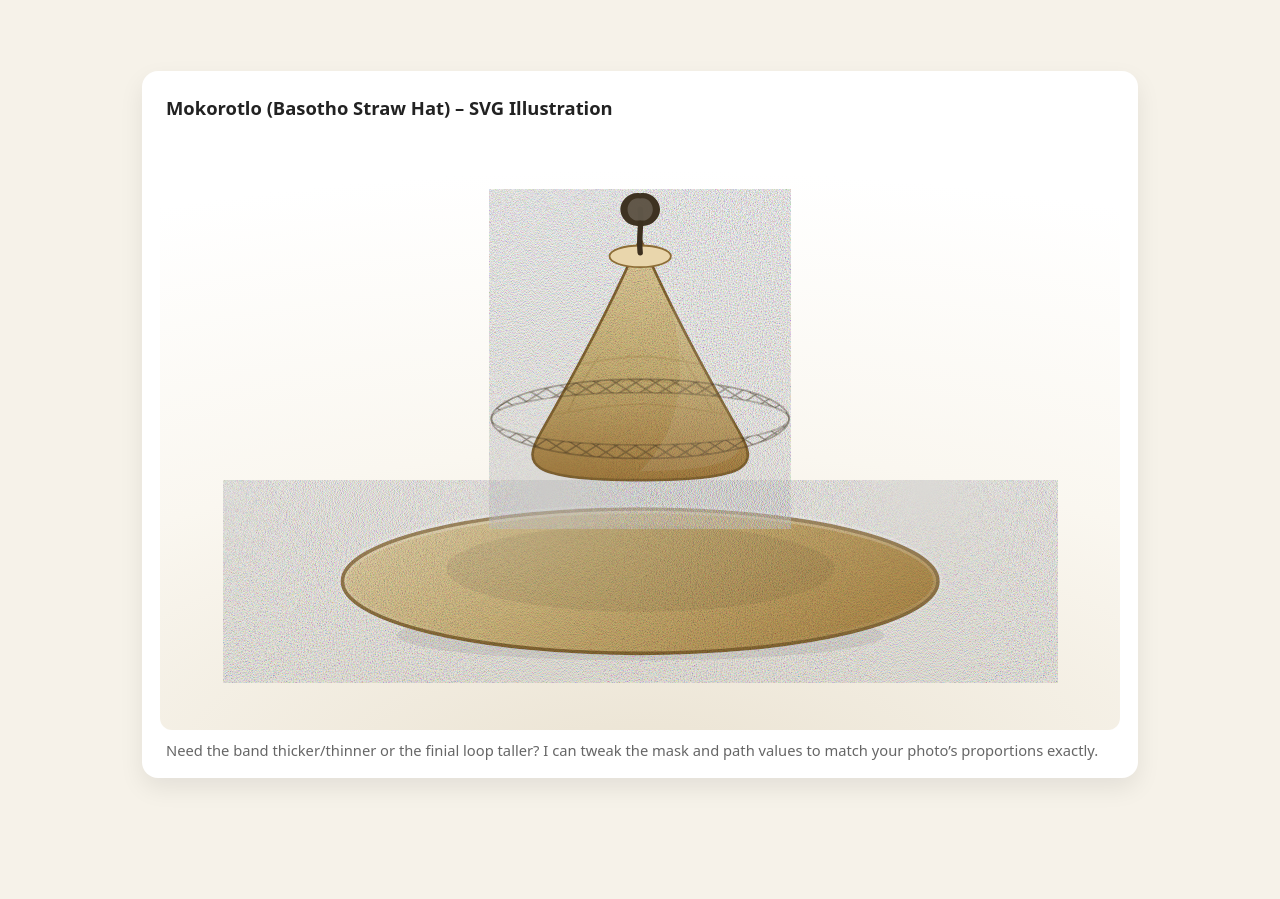
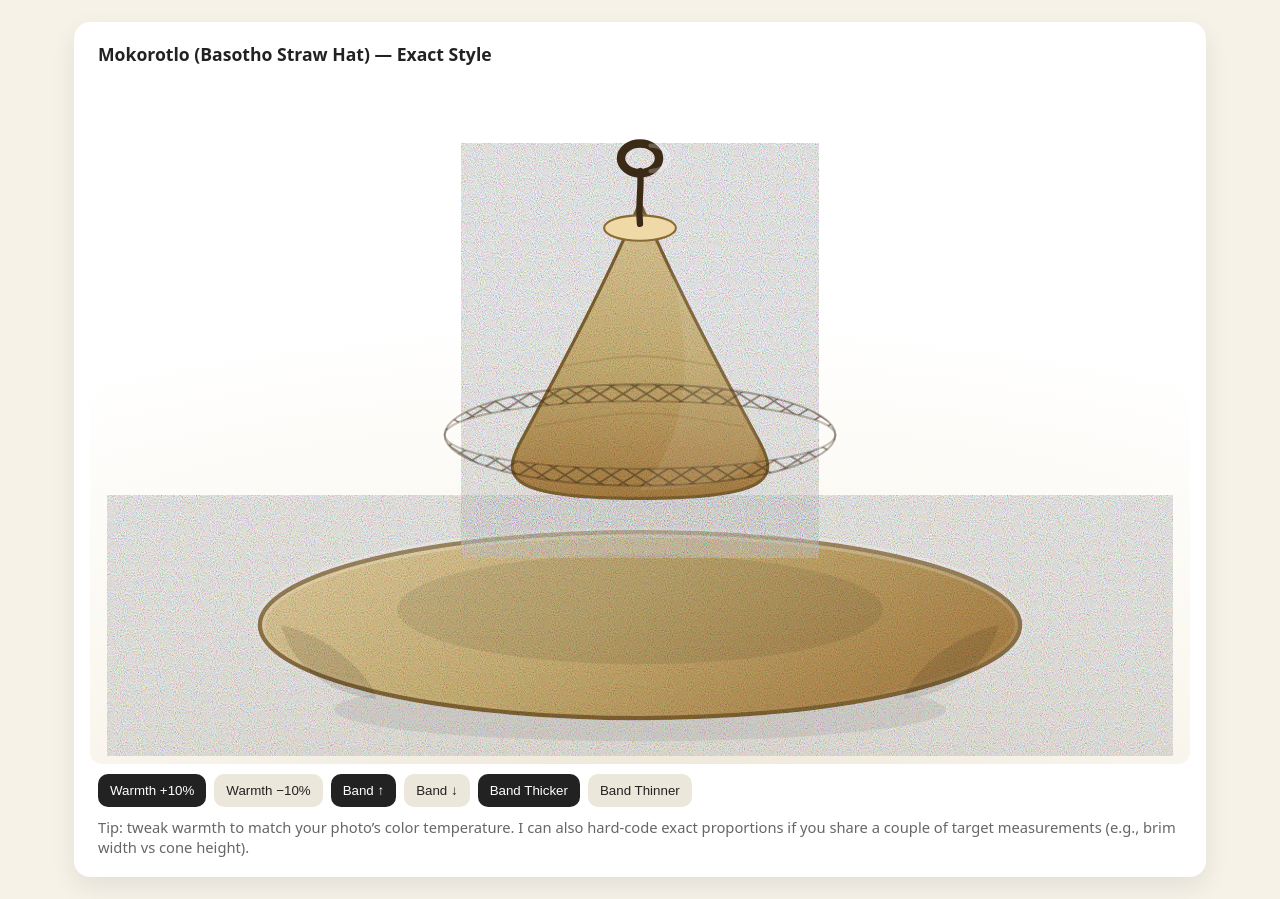
Before and after one commit to Keoratile02/Mokorotlo, a plain HTML site: page index.html in a window 1280 px wide. Before the commit the page ends 848 px from the top, so only its background shows below. Drawn offline with Linux system fonts and the light colour scheme.

Commit message:
Update index.html

```diff
--- a/index.html
+++ b/index.html
@@ -3,213 +3,266 @@
 <head>
 <meta charset="utf-8"/>
 <meta name="viewport" content="width=device-width,initial-scale=1"/>
-  <title>Mokorotlo (Basotho Hat) – Realistic SVG</title>
+<title>Mokorotlo (Basotho Hat) – Exact Style</title>
 <style>
   :root{
-      --straw:#caa96b;
-      --straw-mid:#b99253;
-      --straw-dark:#8d6d36;
-      --accent:#3c2f1e;
-      --bg:#f6f2e9;
+    /* Tunable palette for straw & accents */
+    --straw-1:#efd9a6;   /* light straw */
+    --straw-2:#d8bd7d;   /* mid straw */
+    --straw-3:#b68949;   /* deep straw */
+    --straw-4:#8a6a35;   /* shadow straw */
+    --accent:#3b2a16;    /* dark reed/raffia accent */
+    --bg:#f6f2e8;
   }
-    html,body{
-      height:100%;
-      margin:0;
-      background:var(--bg);
-      font-family:system-ui,Segoe UI,Roboto,Helvetica,Arial,sans-serif;
-      color:#222;
-    }
-    .wrap{
-      min-height:100%;
-      display:grid;
-      place-items:center;
-      padding:24px;
-    }
-    .card{
-      width:min(960px,94vw);
-      background:#fff;
-      border-radius:16px;
-      box-shadow:0 10px 24px rgba(0,0,0,.08);
-      padding:18px;
-    }
-    h1{ font-size:1.15rem; margin:6px 0 10px 6px; }
-    .viewport{
-      width:100%;
-      aspect-ratio: 16 / 10;
-      display:grid;
-      place-items:center;
-      border-radius:12px;
-      background:
-        radial-gradient(1400px 620px at 50% 110%, #eae2d1, #faf7f0 55%, #fff 100%);
-      overflow:hidden;
-    }
-    svg{ width:94%; height:auto; overflow:visible; }
-    .hint{ color:#666; font-size:.92rem; margin:10px 6px 0 6px; }
+  html,body{height:100%;margin:0;background:var(--bg);
+    font-family:system-ui,Segoe UI,Roboto,Helvetica,Arial,sans-serif;color:#222}
+  .wrap{min-height:100%;display:grid;place-items:center;padding:22px}
+  .card{width:min(1100px,96vw);background:#fff;border-radius:16px;box-shadow:0 10px 26px rgba(0,0,0,.08);padding:16px}
+  h1{font-size:1.1rem;margin:4px 8px 10px}
+  .viewport{width:100%;aspect-ratio: 16 / 10;display:grid;place-items:center;border-radius:12px;overflow:hidden;
+    background:radial-gradient(1200px 520px at 50% 110%, #ece5d5, #fbf8f1 55%, #fff)}
+  svg{width:96%;height:auto;overflow:visible}
+
+  .controls{display:flex;flex-wrap:wrap;gap:8px;margin:10px 8px 0}
+  button{border:none;background:#222;color:#fff;border-radius:10px;padding:9px 12px;cursor:pointer}
+  button.secondary{background:#ece7db;color:#222}
+  .hint{color:#666;font-size:.92rem;margin:10px 8px 4px}
 </style>
 </head>
 <body>
   <div class="wrap">
     <div class="card">
-      <h1>Mokorotlo (Basotho Straw Hat) – SVG Illustration</h1>
+      <h1>Mokorotlo (Basotho Straw Hat) — Exact Style</h1>
       <div class="viewport">
-        <svg viewBox="0 0 1000 700" role="img" aria-label="Realistic Basotho Mokorotlo straw hat">
-          <!-- Soft ground shadow -->
-          <ellipse cx="500" cy="560" rx="270" ry="28" fill="rgba(0,0,0,.12)"></ellipse>
+        <svg viewBox="0 0 1000 720" role="img" aria-label="Basotho Mokorotlo hat with oval brim, steep straw cone, lattice band, and looped finial">
+          <!-- Ground shadow -->
+          <ellipse cx="500" cy="600" rx="290" ry="30" fill="rgba(0,0,0,.12)"></ellipse>
 
-          <!-- ========== DEFINITIONS ========== -->
+          <!-- ====== DEFS ====== -->
           <defs>
-            <!-- Straw gradients -->
+            <!-- Brim gradient -->
             <linearGradient id="brimGrad" x1="0%" y1="30%" x2="100%" y2="70%">
-              <stop offset="0%"  stop-color="#ead8ac"/>
-              <stop offset="40%" stop-color="#d8be82"/>
-              <stop offset="100%" stop-color="#b9924e"/>
+              <stop offset="0%"  stop-color="var(--straw-1)"/>
+              <stop offset="45%" stop-color="var(--straw-2)"/>
+              <stop offset="100%" stop-color="var(--straw-3)"/>
             </linearGradient>
+
+            <!-- Cone gradient -->
             <linearGradient id="coneGrad" x1="50%" y1="0%" x2="50%" y2="100%">
-              <stop offset="0%"   stop-color="#efdba9"/>
-              <stop offset="55%"  stop-color="#d5bb7d"/>
-              <stop offset="100%" stop-color="#b08645"/>
+              <stop offset="0%"   stop-color="var(--straw-1)"/>
+              <stop offset="55%"  stop-color="var(--straw-2)"/>
+              <stop offset="100%" stop-color="var(--straw-3)"/>
             </linearGradient>
-            <!-- Slight rim highlight -->
+
+            <!-- Rim highlight -->
             <linearGradient id="rimHL" x1="0%" y1="0%" x2="0%" y2="100%">
-              <stop offset="0%"   stop-color="#fff" stop-opacity=".55"/>
+              <stop offset="0%" stop-color="#fff" stop-opacity=".55"/>
               <stop offset="100%" stop-color="#fff" stop-opacity="0"/>
             </linearGradient>
-            <!-- Subtle cone texture (weave impression) -->
-            <pattern id="weaveDiag" width="10" height="10" patternUnits="userSpaceOnUse" patternTransform="skewX(-15)">
-              <path d="M0 10 L10 0" stroke="#8a6b36" stroke-opacity=".16" stroke-width="1"/>
-              <path d="M-5 10 L10 -5" stroke="#8a6b36" stroke-opacity=".12" stroke-width="1"/>
-              <path d="M0 15 L15 0" stroke="#8a6b36" stroke-opacity=".08" stroke-width="1"/>
-            </pattern>
-            <!-- Diamond lattice for the decorative band -->
-            <pattern id="diamondPattern" width="22" height="14" patternUnits="userSpaceOnUse">
-              <path d="M11 0 L22 7 L11 14 L0 7 Z" fill="none" stroke="#3c2f1e" stroke-width="1.4" stroke-opacity=".55"/>
-            </pattern>
-            <!-- Mask to confine the diamond pattern to a band around the cone -->
-            <mask id="bandMask">
-              <!-- everything is black (hidden) unless painted white -->
-              <rect x="0" y="0" width="1000" height="700" fill="black"/>
-              <!-- Draw a ring (outer ellipse white, inner ellipse black to punch hole) -->
-              <ellipse cx="500" cy="320" rx="165" ry="44" fill="white"/>
-              <ellipse cx="500" cy="320" rx="165" ry="29" fill="black"/>
-            </mask>
-            <!-- Very light paper-like noise -->
+
+            <!-- Subtle paper/noise texture to avoid plasticky look -->
             <filter id="paperNoise" x="-20%" y="-20%" width="140%" height="140%">
-              <feTurbulence type="fractalNoise" baseFrequency="0.9" numOctaves="2" seed="5" result="turb"/>
-              <feColorMatrix type="saturate" values="0" />
+              <feTurbulence type="fractalNoise" baseFrequency="1.0" numOctaves="2" seed="8" result="turb"/>
+              <feColorMatrix type="saturate" values="0"/>
               <feComponentTransfer>
                 <feFuncA type="linear" slope="0.035"/>
               </feComponentTransfer>
               <feBlend in="SourceGraphic" in2="turb" mode="multiply"/>
             </filter>
+
+            <!-- Fine weave impressions for cone -->
+            <pattern id="diagA" width="10" height="10" patternUnits="userSpaceOnUse" patternTransform="skewX(-12)">
+              <path d="M0 10 L10 0" stroke="var(--straw-4)" stroke-opacity=".16" stroke-width="1"/>
+              <path d="M-5 10 L10 -5" stroke="var(--straw-4)" stroke-opacity=".10" stroke-width="1"/>
+            </pattern>
+            <pattern id="diagB" width="10" height="10" patternUnits="userSpaceOnUse" patternTransform="skewX(12)">
+              <path d="M0 10 L10 0" stroke="var(--straw-4)" stroke-opacity=".10" stroke-width="1"/>
+            </pattern>
+
+            <!-- Diamond lattice band -->
+            <pattern id="diamondPattern" width="22" height="14" patternUnits="userSpaceOnUse">
+              <path d="M11 0 L22 7 L11 14 L0 7 Z"
+                    fill="none" stroke="var(--accent)" stroke-width="1.4" stroke-opacity=".6"/>
+            </pattern>
+            <!-- Mask that limits the lattice to a thin elliptical ring -->
+            <mask id="bandMask">
+              <rect x="0" y="0" width="1000" height="720" fill="black"/>
+              <!-- Outer edge of band (white shows) -->
+              <ellipse id="bandOuter" cx="500" cy="340" rx="185" ry="48" fill="white"/>
+              <!-- Inner hole (black hides) -->
+              <ellipse id="bandInner" cx="500" cy="340" rx="185" ry="32" fill="black"/>
+            </mask>
           </defs>
 
-          <!-- ========== BRIM ========== -->
-          <!-- Brim base (large oval) -->
+          <!-- ====== BRIM ====== -->
+          <!-- Base oval brim -->
           <ellipse
-            cx="500" cy="500" rx="330" ry="80"
+            cx="500" cy="520" rx="360" ry="88"
             fill="url(#brimGrad)"
-            stroke="var(--straw-dark)" stroke-width="4"
+            stroke="var(--straw-4)" stroke-width="4"
             filter="url(#paperNoise)"
           />
-          <!-- Brim highlight on upper arc -->
-          <ellipse cx="500" cy="500" rx="330" ry="80"
+          <!-- Slight rim highlight -->
+          <ellipse cx="500" cy="520" rx="360" ry="88"
                    fill="none" stroke="url(#rimHL)" stroke-width="10" opacity=".45"/>
+          <!-- Inner shadow (where cone meets brim) -->
+          <ellipse cx="500" cy="505" rx="230" ry="52" fill="rgba(0,0,0,.08)"/>
 
-          <!-- Slight inner shadow (gives a sense that cone meets brim) -->
-          <ellipse cx="500" cy="486" rx="215" ry="48"
-                   fill="rgba(0,0,0,.06)"/>
+          <!-- Soft darker edges at left/right to mimic upturned/denser weave -->
+          <path d="
+            M 160 520
+            C 210 530, 250 575, 250 590
+            C 200 585, 170 555, 160 520 Z
+          " fill="rgba(0,0,0,.10)"/>
+          <path d="
+            M 840 520
+            C 790 530, 750 575, 750 590
+            C 800 585, 830 555, 840 520 Z
+          " fill="rgba(0,0,0,.10)"/>
 
-          <!-- ========== CONE (Main body) ========== -->
-          <!-- Conical body silhouette -->
+          <!-- ====== CONE ====== -->
+          <!-- Main conical silhouette: steep, handwoven look -->
           <path id="cone"
             d="
               M 500 120
-              C 468 195, 430 265, 390 335
-              C 370 370, 372 388, 500 388
-              C 628 388, 630 370, 610 335
-              C 570 265, 532 195, 500 120
+              C 468 195, 428 270, 385 350
+              C 370 380, 375 400, 500 400
+              C 625 400, 630 380, 615 350
+              C 572 270, 532 195, 500 120
             "
             fill="url(#coneGrad)"
-            stroke="var(--straw-dark)" stroke-width="3"
+            stroke="var(--straw-4)" stroke-width="3"
             filter="url(#paperNoise)"
           />
-
-          <!-- Subtle woven cross-lines on cone (light touch) -->
-          <g opacity=".22" stroke="#8a6a35" stroke-width="2">
-            <path d="M 430 260 C 500 248, 500 248, 570 260" fill="none"/>
-            <path d="M 415 288 C 500 274, 500 274, 585 288" fill="none"/>
-            <path d="M 405 315 C 500 300, 500 300, 595 315" fill="none"/>
-            <path d="M 455 250 C 440 270, 430 290, 420 312" fill="none"/>
-            <path d="M 545 250 C 560 270, 570 290, 580 312" fill="none"/>
+          <!-- Subtle weave impressions (two diagonals + a few arcs) -->
+          <g opacity=".25">
+            <rect x="360" y="140" width="280" height="260" fill="url(#diagA)" clip-path="path('M 500 120 C 468 195, 428 270, 385 350 C 370 380, 375 400, 500 400 C 625 400, 630 380, 615 350 C 572 270, 532 195, 500 120 Z')"/>
+            <rect x="360" y="140" width="280" height="260" fill="url(#diagB)" clip-path="path('M 500 120 C 468 195, 428 270, 385 350 C 370 380, 375 400, 500 400 C 625 400, 630 380, 615 350 C 572 270, 532 195, 500 120 Z')"/>
+            <!-- Gentle horizontal arcs (suggest round courses of straw) -->
+            <path d="M 425 275 C 500 262, 500 262, 575 275" fill="none" stroke="var(--straw-4)" stroke-width="2"/>
+            <path d="M 410 305 C 500 290, 500 290, 590 305" fill="none" stroke="var(--straw-4)" stroke-width="2"/>
+            <path d="M 400 332 C 500 315, 500 315, 600 332" fill="none" stroke="var(--straw-4)" stroke-width="2"/>
           </g>
 
-          <!-- ========== DECORATIVE LATTICE BAND ========== -->
-          <!-- Pattern constrained to an elliptical band using a mask -->
-          <g mask="url(#bandMask)">
-            <!-- The pattern is warped by perspective by placing it along a path “strip”:
-                 We fake curvature by repeating a wide path with the pattern fill. -->
-            <ellipse cx="500" cy="320" rx="200" ry="58" fill="url(#diamondPattern)" opacity=".95"/>
+          <!-- ====== DECORATIVE LATTICE BAND ====== -->
+          <!-- Diamond lattice constrained to a thin elliptical band -->
+          <g mask="url(#bandMask)" opacity=".95">
+            <ellipse id="bandPatternCarrier" cx="500" cy="340" rx="220" ry="62" fill="url(#diamondPattern)"/>
           </g>
-          <!-- Band rim strokes (give the band some edges) -->
-          <ellipse cx="500" cy="320" rx="165" ry="44" fill="none" stroke="#3c2f1e" stroke-width="2" opacity=".35"/>
-          <ellipse cx="500" cy="320" rx="165" ry="29" fill="none" stroke="#3c2f1e" stroke-width="2" opacity=".28"/>
+          <!-- Band edge strokes for crispness -->
+          <ellipse cx="500" cy="340" rx="185" ry="48" fill="none" stroke="var(--accent)" stroke-width="2" opacity=".35"/>
+          <ellipse cx="500" cy="340" rx="185" ry="32" fill="none" stroke="var(--accent)" stroke-width="2" opacity=".28"/>
 
-          <!-- ========== FINIAL (Top knot with loop) ========== -->
-          <!-- Base ring under the finial -->
-          <ellipse cx="500" cy="140" rx="34" ry="12"
-                   fill="#e9d6ac" stroke="var(--straw-dark)" stroke-width="2"/>
+          <!-- ====== FINIAL (looped top) ====== -->
+          <!-- Base ring under finial -->
+          <ellipse cx="500" cy="144" rx="34" ry="12"
+                   fill="var(--straw-1)" stroke="var(--straw-4)" stroke-width="2"/>
+          <!-- Stem -->
+          <path d="M 500 140 C 498 118, 502 104, 500 90"
+                stroke="var(--accent)" stroke-width="6" stroke-linecap="round" fill="none"/>
+          <!-- Looped head (ring) using stroke; center remains open -->
+          <g>
+            <ellipse cx="500" cy="78" rx="18" ry="14"
+                     fill="none" stroke="var(--accent)" stroke-width="8" />
+            <!-- Light highlight on the right side of the loop -->
+            <path d="M 510 66 A 14 10 0 0 1 510 90"
+                  stroke="#fff" stroke-opacity=".25" stroke-width="4" fill="none" stroke-linecap="round"/>
+          </g>
 
-          <!-- Stem -->
-          <path d="M 500 136 C 498 118, 502 104, 500 88"
-                stroke="var(--accent)" stroke-width="6" stroke-linecap="round" fill="none"/>
-
-          <!-- Looped finial head -->
+          <!-- Right-side cone highlight (gives directional light like reference) -->
           <path d="
-            M 500 70
-            c -12 -2, -22 8, -22 18
-            c 0 10, 10 20, 22 18
-            c 12 2, 22 -8, 22 -18
-            c 0 -10, -10 -20, -22 -18
+            M 520 155
+            C 560 235, 592 297, 610 340
+            C 620 362, 602 392, 500 392
+            C 555 332, 550 238, 520 155
             Z
-          " fill="var(--accent)" opacity=".98"/>
-          <path d="
-            M 500 76
-            c -8 -2, -14 5, -14 12
-            c 0 7, 6 14, 14 12
-            c 8 2, 14 -5, 14 -12
-            c 0 -7, -6 -14, -14 -12
-            Z
-          " fill="#fff" opacity=".18"/>
-
-          <!-- Gentle highlight along the right cone face -->
-          <path d="
-            M 520 150
-            C 560 230, 590 290, 608 335
-            C 620 360, 600 378, 500 378
-            C 560 320, 550 230, 520 150
-            Z
-          " fill="#ffffff" opacity=".08"/>
-
+          " fill="#fff" opacity=".08"/>
         </svg>
       </div>
+
+      <div class="controls">
+        <button id="warmUp">Warmth +10%</button>
+        <button id="coolDown" class="secondary">Warmth −10%</button>
+        <button id="bandUp">Band ↑</button>
+        <button id="bandDown" class="secondary">Band ↓</button>
+        <button id="thickerBand">Band Thicker</button>
+        <button id="thinnerBand" class="secondary">Band Thinner</button>
+      </div>
       <p class="hint">
-        Need the band thicker/thinner or the finial loop taller? I can tweak the mask and path values to match your photo’s proportions exactly.
+        Tip: tweak warmth to match your photo’s color temperature. I can also hard‑code exact proportions if you share a couple of target measurements (e.g., brim width vs cone height).
       </p>
     </div>
   </div>
 
 <script>
-    // Quick knobs if you want to adjust proportions without editing paths:
-    // (You can wire these to UI sliders if needed.)
-    const knobs = {
-      // Example: change band vertical position or thickness
-      bandY: 320,     // move up/down
-      bandOuterRy: 44,// band height (outer)
-      bandInnerRy: 29,// band height (inner opening)
-      coneBaseY: 388  // where cone meets brim visually
+(() => {
+  // Simple color warmth adjustment by nudging gradient stops toward deeper straw
+  let warmth = 0; // -50..+50 (visual scale)
+  const svg = document.querySelector('svg');
+  const brimGrad = svg.querySelector('#brimGrad');
+  const coneGrad = svg.querySelector('#coneGrad');
+
+  function setWarmth(delta){
+    warmth = Math.max(-50, Math.min(50, warmth + delta));
+    // As warmth increases, bias stops toward var(--straw-3)
+    const t = (warmth + 50) / 100; // 0..1
+    // Interpolate helper between two CSS colors using simple channel mix
+    const mix = (c1, c2, p) => {
+      const a = c1.match(/\w\w/g).map(x => parseInt(x,16));
+      const b = c2.match(/\w\w/g).map(x => parseInt(x,16));
+      const m = a.map((v,i)=>Math.round(v*(1-p)+b*p));
+      return '#'+m.map(v=>v.toString(16).padStart(2,'0')).join('');
     };
-    // If you want JS-driven adjustments, we can programmatically rewrite attributes here.
-    // For now, the static SVG is tuned to a realistic shape matching your reference.
+    const s1 = getComputedStyle(document.documentElement).getPropertyValue('--straw-1').trim().replace('#','');
+    const s2 = getComputedStyle(document.documentElement).getPropertyValue('--straw-2').trim().replace('#','');
+    const s3 = getComputedStyle(document.documentElement).getPropertyValue('--straw-3').trim().replace('#','');
+
+    const cTop   = mix(s1, s3, t*0.55);
+    const cMid   = mix(s2, s3, t*0.55);
+    const cBase  = mix(s3, s3, t*0.55);
+
+    // Update gradient stops (brim & cone share similar palette)
+    const [b0,b1,b2] = brimGrad.querySelectorAll('stop');
+    const [c0,c1,c2] = coneGrad.querySelectorAll('stop');
+    b0.setAttribute('stop-color', cTop);
+    b1.setAttribute('stop-color', cMid);
+    b2.setAttribute('stop-color', cBase);
+    c0.setAttribute('stop-color', cTop);
+    c1.setAttribute('stop-color', cMid);
+    c2.setAttribute('stop-color', cBase);
+  }
+
+  // Band vertical position & thickness controls
+  const bandOuter = svg.querySelector('#bandOuter');
+  const bandInner = svg.querySelector('#bandInner');
+
+  function shiftBand(dy){
+    const cy = parseFloat(bandOuter.getAttribute('cy'));
+    bandOuter.setAttribute('cy', cy + dy);
+    bandInner.setAttribute('cy', cy + dy);
+    // Also move the visible pattern carrier to keep alignment
+    const carrier = svg.querySelector('#bandPatternCarrier');
+    const ccy = parseFloat(carrier.getAttribute('cy'));
+    carrier.setAttribute('cy', ccy + dy);
+  }
+  function thickenBand(dRy){
+    const oy = parseFloat(bandOuter.getAttribute('ry'));
+    const iy = parseFloat(bandInner.getAttribute('ry'));
+    // Ensure inner stays smaller than outer
+    const newOy = Math.max(20, oy + dRy);
+    const newIy = Math.max(10, Math.min(newOy - 12, iy + (dRy * 0.7)));
+    bandOuter.setAttribute('ry', newOy);
+    bandInner.setAttribute('ry', newIy);
+  }
+
+  // Bind buttons
+  document.getElementById('warmUp').addEventListener('click', ()=>setWarmth(+10));
+  document.getElementById('coolDown').addEventListener('click', ()=>setWarmth(-10));
+  document.getElementById('bandUp').addEventListener('click', ()=>shiftBand(-4));
+  document.getElementById('bandDown').addEventListener('click', ()=>shiftBand(+4));
+  document.getElementById('thickerBand').addEventListener('click', ()=>thickenBand(+3));
+  document.getElementById('thinnerBand').addEventListener('click', ()=>thickenBand(-3));
+})();
 </script>
 </body>
 </html>
```
Lines whose indentation alone changed are shown as unchanged.
